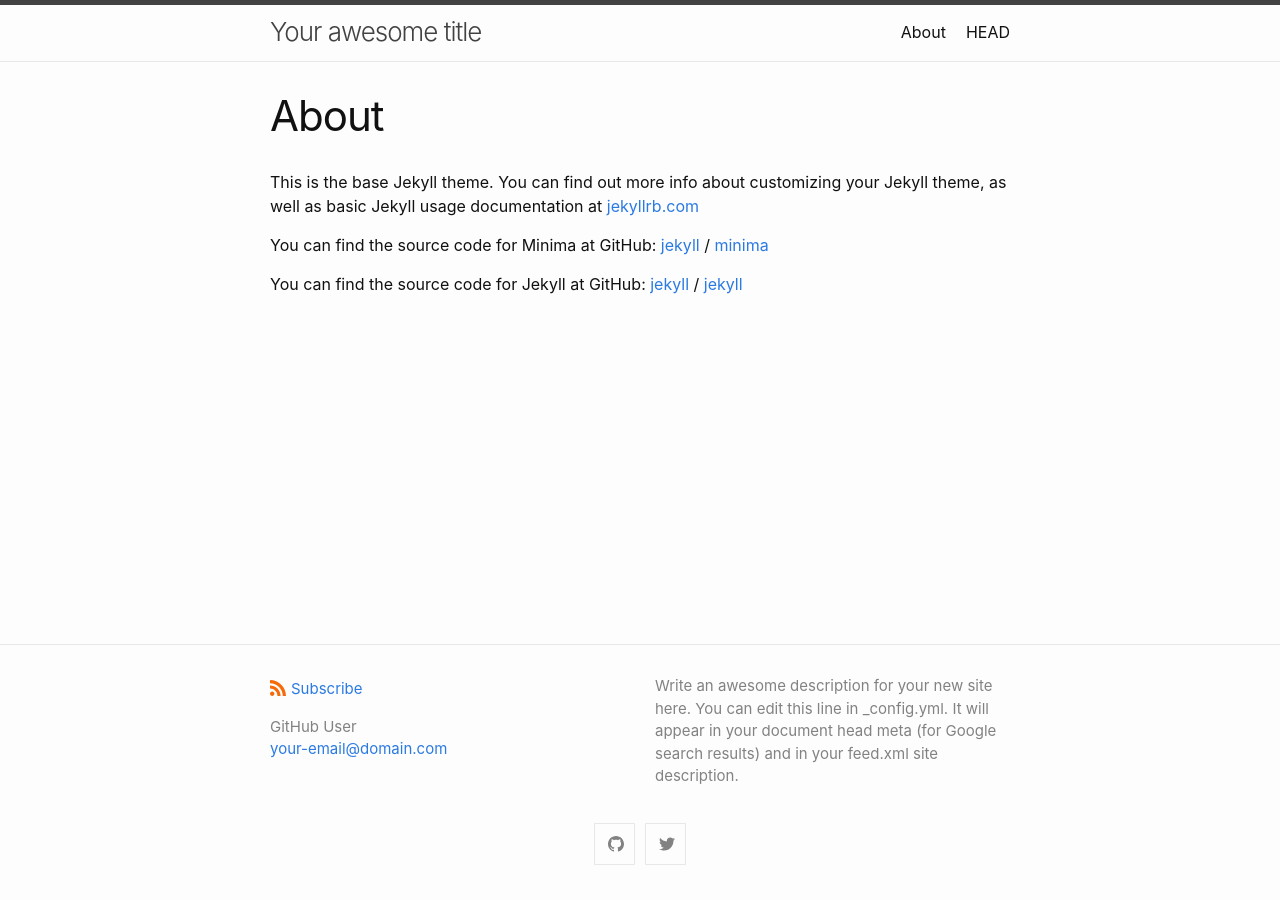
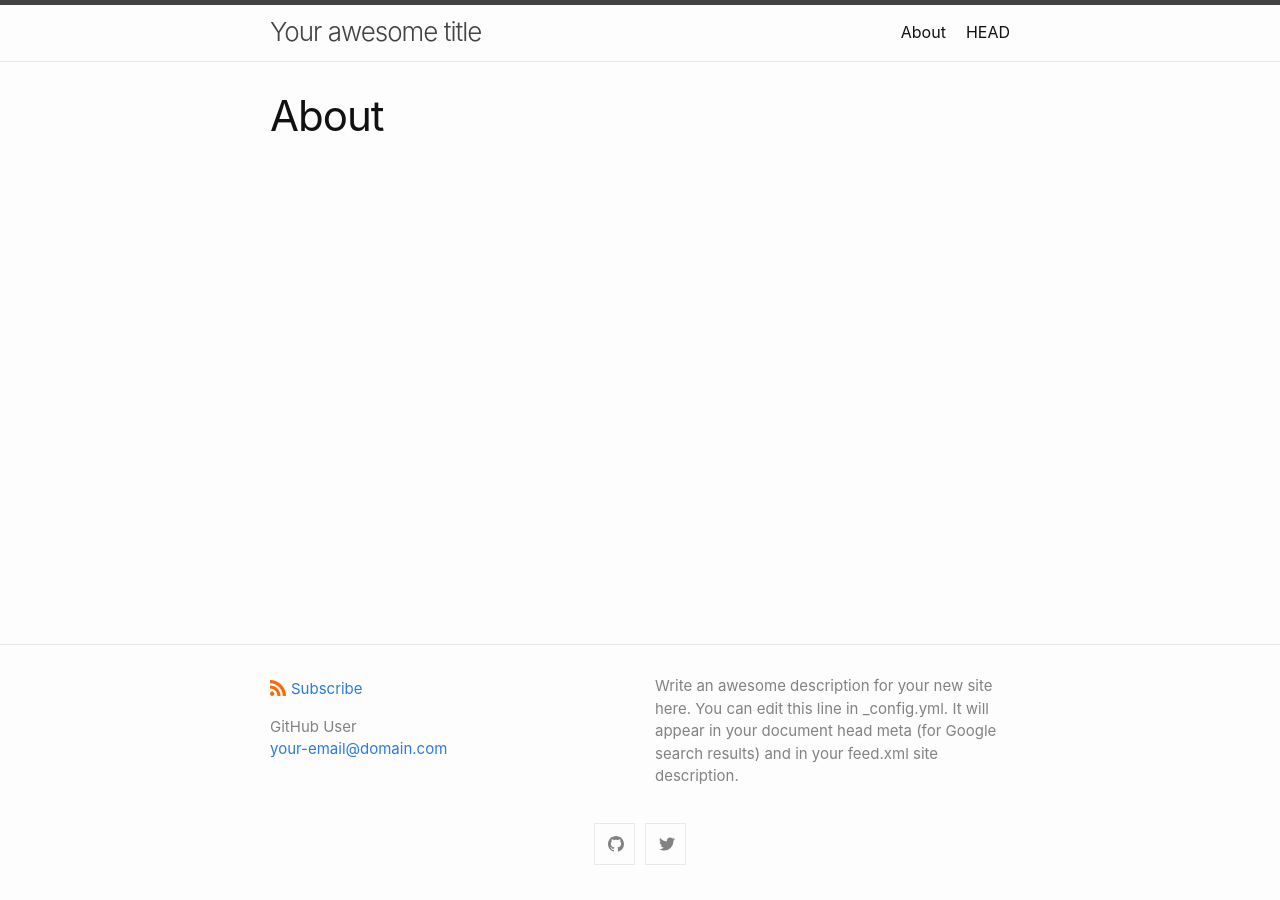
Before and after one commit to KeanMGC/WKUProtoSpace, a Jekyll site: the page built from about.md, in a window 1280 px wide. Built offline with Jekyll 4.4.1, drawn with Linux system fonts in a browser that asks for light colours.

Commit message:
Simple site updates

```diff
--- a/about.md
+++ b/about.md
@@ -3,16 +3,3 @@
 title: About
 permalink: /about/
 ---
-
-This is the base Jekyll theme. You can find out more info about customizing your Jekyll theme, as well as basic Jekyll usage documentation at [jekyllrb.com](https://jekyllrb.com/)
-
-You can find the source code for Minima at GitHub:
-[jekyll][jekyll-organization] /
-[minima](https://github.com/jekyll/minima)
-
-You can find the source code for Jekyll at GitHub:
-[jekyll][jekyll-organization] /
-[jekyll](https://github.com/jekyll/jekyll)
-
-
-[jekyll-organization]: https://github.com/jekyll
```
Also changed, not shown: index.md (+8 -0 lines).
